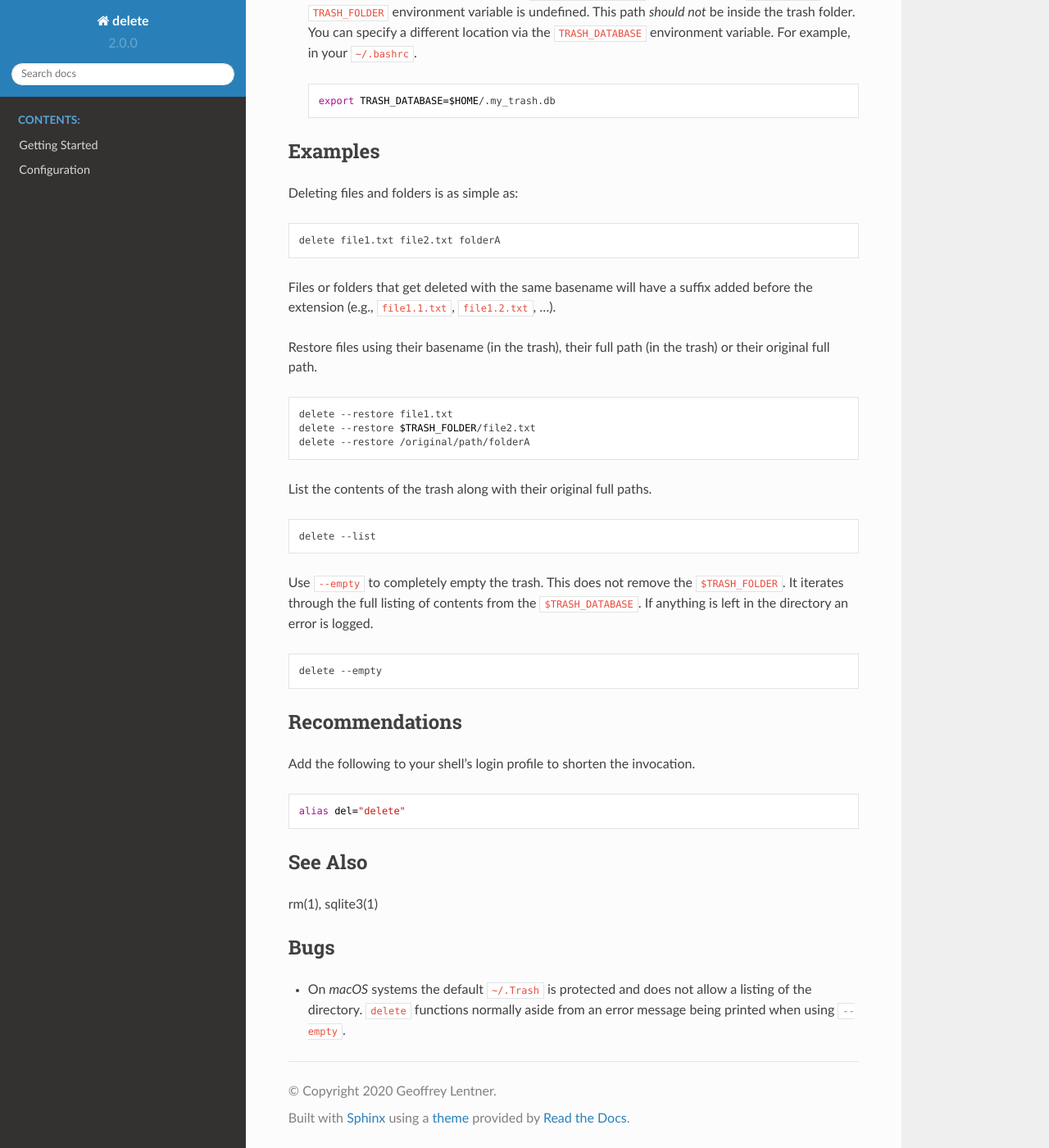
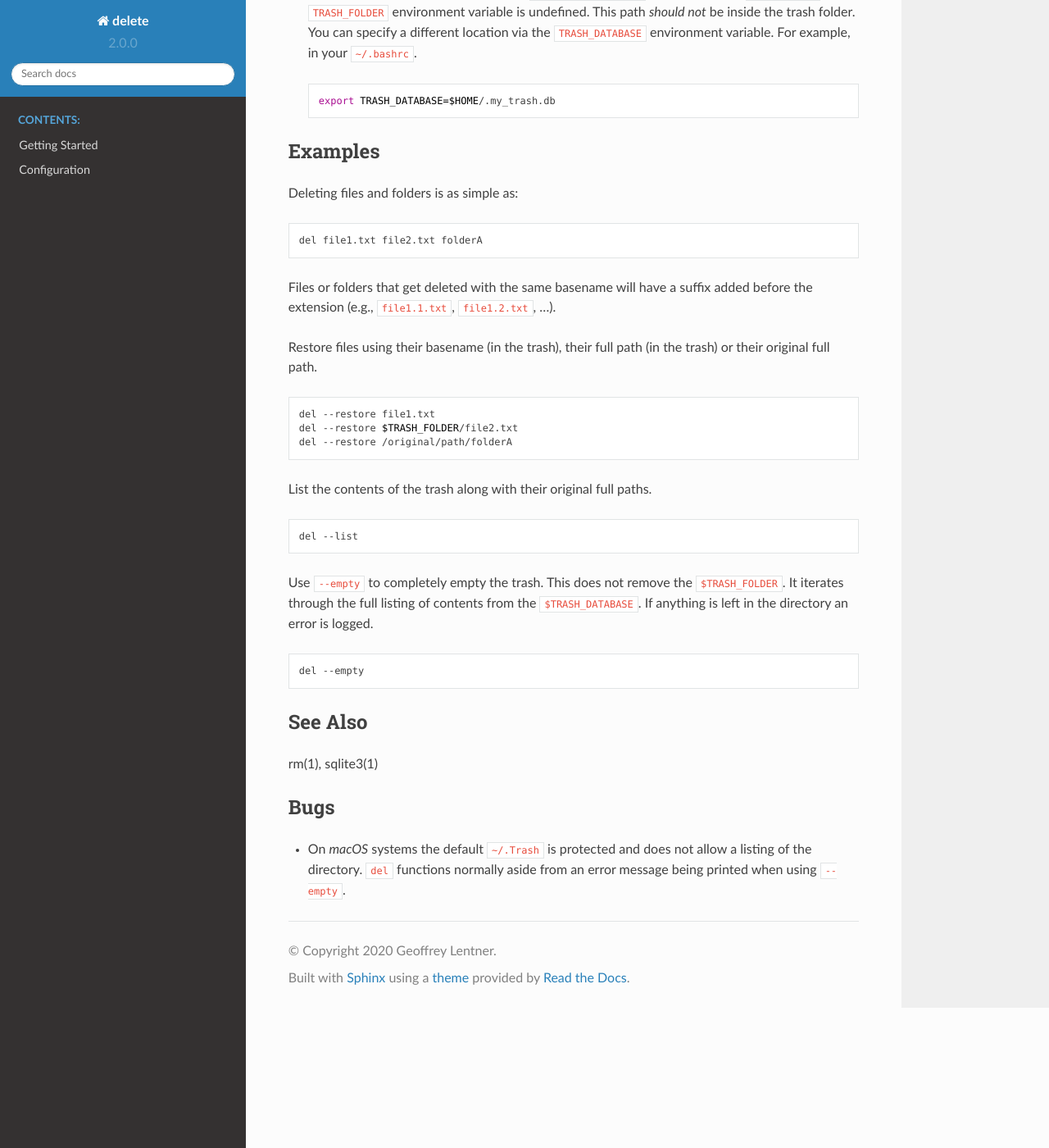
Before and after one commit to glentner/delete-cli, a Sphinx documentation site: the page built from docs/source/manpage.rst, in a window 1280 px wide and 1400 px high, scrolled down 1504 px. Shown: the whole window at 82% size. Built offline with Sphinx 7.4.7 and the Read the Docs theme 2.0.0, drawn with Linux system fonts in a browser that asks for light colours; some of the changed text lies outside the part shown.

Commit message:
Fix use of 'del' in documentation

```diff
--- a/docs/source/configuration.rst
+++ b/docs/source/configuration.rst
@@ -1,7 +1,7 @@
 Configuration
 =============
 
-``delete`` has no real configuration other than where on the system to keep the trash
+``del`` has no real configuration other than where on the system to keep the trash
 folder and its database, both of which are controlled by the below environment variables.
 
 
@@ -14,7 +14,7 @@ Environment Variables
 By default, the program will move objects to the ``~/.Trash`` folder. This is for
 consistency with systems like macOS and most Linux distributions. In this way, the
 *empty trash* operation on these systems will also remove anything put there by the
-``delete`` program via the command line. You can specify a different location via the
+``del`` program via the command-line. You can specify a different location via the
 ``TRASH_FOLDER`` environment variable. For example, in your ``~/.bashrc``.
 
 .. code-block:: bash
--- a/docs/source/index.rst
+++ b/docs/source/index.rst
@@ -30,7 +30,7 @@ Release v\ |release|. (:ref:`Installation <install>`)
 But why?
 --------
 
-The ``delete`` command is a simple alternative to using the standard ``rm`` command.
+The ``del`` command is a simple alternative to using the standard ``rm`` command.
 Using ``rm`` as a matter of course can be dangerous and prone to mistakes. Once a file is
 unlinked with ``rm`` it cannot be recovered (without having backups).
 
@@ -38,10 +38,10 @@ All major graphical environments offer a "move to trash" option. This does a cle
 operation to a "trash" folder. Once a file as been put in the trash it can be recovered
 easily. Periodically, the trash can be emptied if desired.
 
-``delete`` is a command line implementation of this metaphor. It maintains a basic
+``del`` is a command-line implementation of this metaphor. It maintains a basic
 ``sqlite3`` database of files and folders put in the trash. Using the ``--list`` option
 will list the contents. Using ``--restore`` will restore a file or folder from the trash.
-Using ``--empty`` will purge anything put in the trash by ``delete``.
+Using ``--empty`` will purge anything put in the trash by ``del``.
 
 -------------------
 
--- a/docs/source/manpage.rst
+++ b/docs/source/manpage.rst
@@ -13,7 +13,7 @@ Synopsis
 Description
 -----------
 
-The ``delete`` command is a simple alternative to using the standard ``rm`` command.
+The ``del`` command is a simple alternative to using the standard ``rm`` command.
 Using ``rm`` as a matter of course can be dangerous and prone to mistakes. Once a file is
 unlinked with ``rm`` it cannot be recovered (without having backups).
 
@@ -21,10 +21,10 @@ All major graphical environments offer a "move to trash" option. This does a cle
 operation to a "trash" folder. Once a file as been put in the trash it can be recovered
 easily. Periodically, the trash can be emptied if desired.
 
-``delete`` is a command line implementation of this metaphor. It maintains a basic
+``del`` is a command-line implementation of this metaphor. It maintains a basic
 ``sqlite3`` database of files and folders put in the trash. Using the ``--list`` option
 will list the contents. Using ``--restore`` will restore a file or folder from the trash.
-Using ``--empty`` will purge anything put in the trash by ``delete``.
+Using ``--empty`` will purge anything put in the trash by ``del``.
 
 
 Usage
@@ -54,7 +54,7 @@ Environment Variables
     By default, the program will move objects to the ``~/.Trash`` folder. This is for
     consistency with systems like macOS and most Linux distributions. In this way, the
     *empty trash* operation on these systems will also remove anything put there by the
-    ``delete`` program via the command line. You can specify a different location via
+    ``del`` program via the command line. You can specify a different location via
     the ``TRASH_FOLDER`` environment variable. For example, in your ``~/.bashrc``.
 
     .. code-block:: bash
@@ -80,7 +80,7 @@ Deleting files and folders is as simple as:
 
 .. code-block:: bash
 
-    delete file1.txt file2.txt folderA
+    del file1.txt file2.txt folderA
 
 Files or folders that get deleted with the same basename will have a suffix added before
 the extension (e.g., ``file1.1.txt``, ``file1.2.txt``, ...).
@@ -90,15 +90,15 @@ their original full path.
 
 .. code-block:: bash
 
-    delete --restore file1.txt
-    delete --restore $TRASH_FOLDER/file2.txt
-    delete --restore /original/path/folderA
+    del --restore file1.txt
+    del --restore $TRASH_FOLDER/file2.txt
+    del --restore /original/path/folderA
 
 List the contents of the trash along with their original full paths.
 
 .. code-block:: bash
 
-    delete --list
+    del --list
 
 Use ``--empty`` to completely empty the trash. This does not remove the
 ``$TRASH_FOLDER``. It iterates through the full listing of contents from the
@@ -106,17 +106,7 @@ Use ``--empty`` to completely empty the trash. This does not remove the
 
 .. code-block:: bash
 
-    delete --empty
-
-
-Recommendations
----------------
-
-Add the following to your shell's login profile to shorten the invocation.
-
-.. code-block:: bash
-
-    alias del="delete"
+    del --empty
 
 
 See Also
@@ -129,5 +119,5 @@ Bugs
 ----
 
 * On *macOS* systems the default ``~/.Trash`` is protected and does not allow a listing
-  of the directory. ``delete`` functions normally aside from an error message being printed
+  of the directory. ``del`` functions normally aside from an error message being printed
   when using ``--empty``.
```
Also changed, not shown: README.rst (+8 -8 lines), docs/source/getting_started.rst (+10 -20 lines).
